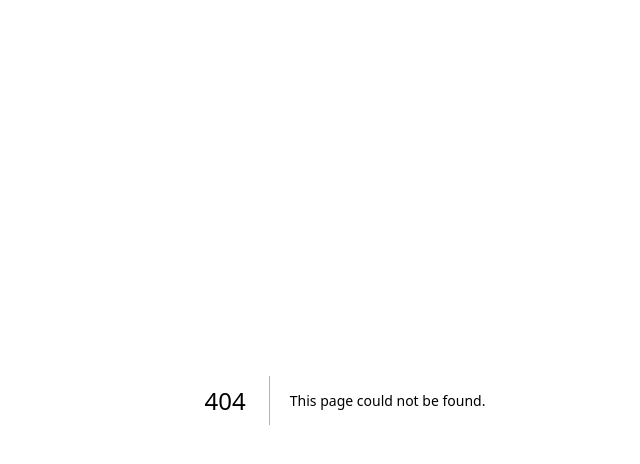
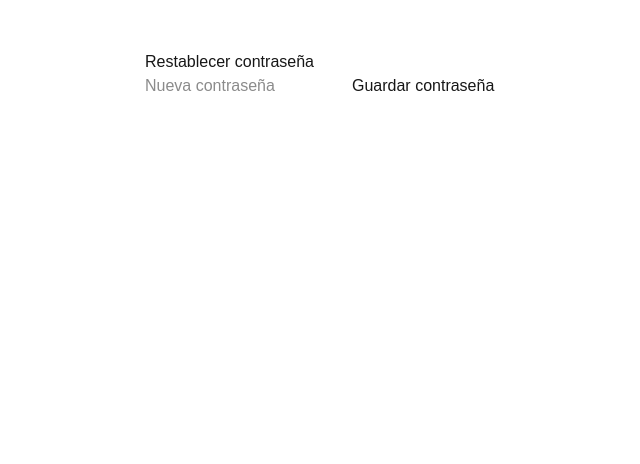
Before and after one commit to Juandamm01/parcial2Pedro, a Next.js app: page /restablecer in a window 1280 px wide. Before the commit this address had no page. Shown: the top 464 px of the page, without its empty margins (295-935 px from the left). Built offline with nearby package versions, Linux system fonts and the light colour scheme.

Commit message:
correo_reset

```diff
--- a/models/Usuario.js
+++ b/models/Usuario.js
@@ -3,6 +3,9 @@ const mongoose = require('mongoose');
 const usuarioSchema = new mongoose.Schema({
   usuario: { type: String, required: true, unique: true },
   contraseña: { type: String, required: true },
+  email: { type: String, required: true, unique: true },
+  resetToken: { type: String, default: null },
+  resetTokenExp: { type: Date, default: null },
 });
 
 module.exports = mongoose.models.Usuario || mongoose.model('Usuario', usuarioSchema);
--- a/src/app/RegistrarUsuario/page.js
+++ b/src/app/RegistrarUsuario/page.js
@@ -1,13 +1,12 @@
 'use client';
 import { useState } from 'react';
 import { useRouter } from 'next/navigation';
+
 export default function RegistroUsuario() {
-  const [form, setForm] = useState({ usuario: '', contraseña: '' });
+  const [form, setForm] = useState({ usuario: '', email: '', contraseña: '' });
   const router = useRouter();
 
-  const handleChange = (e) => {
-    setForm({ ...form, [e.target.name]: e.target.value });
-  };
+  const handleChange = (e) => setForm({ ...form, [e.target.name]: e.target.value });
 
   const handleSubmit = async (e) => {
     e.preventDefault();
@@ -19,7 +18,6 @@ export default function RegistroUsuario() {
     });
 
     const data = await res.json();
-
     if (res.ok) {
       alert('Usuario creado correctamente');
       router.push('/login');
@@ -32,21 +30,9 @@ export default function RegistroUsuario() {
     <div style={{ maxWidth: '400px', margin: 'auto', paddingTop: '50px' }}>
       <h2>Registro de Usuario JUDAGE</h2>
       <form onSubmit={handleSubmit}>
-        <input
-          name="usuario"
-          placeholder="Usuario"
-          value={form.usuario}
-          onChange={handleChange}
-          required
-        />
-        <input
-          name="contraseña"
-          type="password"
-          placeholder="Contraseña"
-          value={form.contraseña}
-          onChange={handleChange}
-          required
-        />
+        <input name="usuario" placeholder="Usuario" value={form.usuario} onChange={handleChange} required />
+        <input name="email" type="email" placeholder="Correo" value={form.email} onChange={handleChange} required />
+        <input name="contraseña" type="password" placeholder="Contraseña" value={form.contraseña} onChange={handleChange} required />
         <button type="submit">Registrar</button>
       </form>
     </div>
--- a/src/app/login/page.js
+++ b/src/app/login/page.js
@@ -6,49 +6,31 @@ export default function Login() {
   const [form, setForm] = useState({ usuario: '', contraseña: '' });
   const router = useRouter();
 
-  const handleChange = (e) => {
-    setForm({ ...form, [e.target.name]: e.target.value });
-  };
+  const handleChange = (e) => setForm({ ...form, [e.target.name]: e.target.value });
 
   const handleSubmit = async (e) => {
     e.preventDefault();
-
     const res = await fetch('/api/login', {
       method: 'POST',
       headers: { 'Content-Type': 'application/json' },
       body: JSON.stringify(form),
     });
-
     const data = await res.json();
-
-    if (res.ok) {
-      router.push('/registrar');
-    } else {
-      alert(data.message || 'Error al iniciar sesión');
-    }
+    if (res.ok) router.push('/registrar');
+    else alert(data.message || 'Error al iniciar sesión');
   };
 
   return (
     <div style={{ maxWidth: '400px', margin: 'auto', paddingTop: '50px' }}>
       <h2>Iniciar Sesión JUDAGE</h2>
       <form onSubmit={handleSubmit}>
-        <input
-            name="usuario"
-            placeholder="Usuario"
-            value={form.usuario}
-            onChange={handleChange}
-            required
-        />
-        <input
-            name="contraseña"
-            type="password"
-            placeholder="Contraseña"
-            value={form.contraseña}
-            onChange={handleChange}
-            required
-        />
+        <input name="usuario" placeholder="Usuario" value={form.usuario} onChange={handleChange} required />
+        <input name="contraseña" type="password" placeholder="Contraseña" value={form.contraseña} onChange={handleChange} required />
         <button type="submit">Ingresar</button>
       </form>
+      <p style={{ marginTop: '10px' }}>
+        <a href="/recuperar">¿Olvidaste tu contraseña?</a>
+      </p>
     </div>
   );
 }
--- a/src/app/page.js
+++ b/src/app/page.js
@@ -0,0 +1,17 @@
+'use client';
+import { useRouter } from 'next/navigation';
+
+export default function Home() {
+  const router = useRouter();
+
+  return (
+    <div style={{ textAlign: 'center', paddingTop: '100px' }}>
+      <h1>Bienvenido a JUDAGE</h1>
+      <p>Elige una opción para continuar:</p>
+      <button onClick={() => router.push('/RegistrarUsuario')}>Registrar Usuario</button>
+      <button onClick={() => router.push('/login')} style={{ marginLeft: '10px' }}>
+        Iniciar Sesión
+      </button>
+    </div>
+  );
+}
--- /dev/null
+++ b/src/app/recuperar/page.js
@@ -0,0 +1,27 @@
+'use client';
+import { useState } from 'react';
+
+export default function Recuperar() {
+  const [email, setEmail] = useState('');
+
+  const handleSubmit = async (e) => {
+    e.preventDefault();
+    const res = await fetch('/api/recuperar', {
+      method: 'POST',
+      headers: { 'Content-Type': 'application/json' },
+      body: JSON.stringify({ email }),
+    });
+    const data = await res.json();
+    alert(data.message);
+  };
+
+  return (
+    <div style={{ maxWidth: '400px', margin: 'auto', paddingTop: '50px' }}>
+      <h2>Recuperar contraseña</h2>
+      <form onSubmit={handleSubmit}>
+        <input type="email" placeholder="Correo registrado" value={email} onChange={(e) => setEmail(e.target.value)} required />
+        <button type="submit">Enviar enlace</button>
+      </form>
+    </div>
+  );
+}
--- /dev/null
+++ b/src/app/restablecer/page.js
@@ -0,0 +1,39 @@
+'use client';
+import { useState, useEffect } from 'react';
+import { useSearchParams, useRouter } from 'next/navigation';
+
+export default function Restablecer() {
+  const params = useSearchParams();
+  const router = useRouter();
+  const token = params.get('token');
+
+  const [contraseña, setContraseña] = useState('');
+
+  const handleSubmit = async (e) => {
+    e.preventDefault();
+    const res = await fetch('/api/restablecer', {
+      method: 'POST',
+      headers: { 'Content-Type': 'application/json' },
+      body: JSON.stringify({ token, contraseña }),
+    });
+    const data = await res.json();
+    alert(data.message);
+    if (res.ok) router.push('/login');
+  };
+
+  return (
+    <div style={{ maxWidth: '400px', margin: 'auto', paddingTop: '50px' }}>
+      <h2>Restablecer contraseña</h2>
+      <form onSubmit={handleSubmit}>
+        <input
+          type="password"
+          placeholder="Nueva contraseña"
+          value={contraseña}
+          onChange={(e) => setContraseña(e.target.value)}
+          required
+        />
+        <button type="submit">Guardar contraseña</button>
+      </form>
+    </div>
+  );
+}
--- a/src/pages/api/RegistrarUsuario.js
+++ b/src/pages/api/RegistrarUsuario.js
@@ -2,24 +2,30 @@ import { connectAtlas } from '../../../lib/mongodbAtlas';
 import Usuario from '../../../models/Usuario';
 
 export default async function handler(req, res) {
-  if (req.method !== 'POST') return res.status(405).end();
+  if (req.method !== 'POST') {
+    return res.status(405).json({ message: 'Método no permitido' });
+  }
 
   try {
     await connectAtlas();
 
-    const { usuario, contraseña } = req.body;
+    const { usuario, email, contraseña } = req.body;
 
-    const existe = await Usuario.findOne({ usuario });
-    if (existe) {
-      return res.status(409).json({ message: 'El usuario ya existe' });
+    if (!usuario || !email || !contraseña) {
+      return res.status(400).json({ message: 'Todos los campos son obligatorios' });
     }
 
-    const nuevoUsuario = new Usuario({ usuario, contraseña });
+    const existe = await Usuario.findOne({ $or: [{ usuario }, { email }] });
+    if (existe) {
+      return res.status(409).json({ message: 'El usuario o el correo ya existen' });
+    }
+
+    const nuevoUsuario = new Usuario({ usuario, email, contraseña });
     await nuevoUsuario.save();
 
     res.status(201).json({ message: 'Usuario registrado correctamente' });
-} catch (error) {
-    console.error('Error al registrar usuario:', error);
-    res.status(500).json({ message: 'Error en el servidor', error });
+  } catch (error) {
+    console.error('❌ Error al registrar usuario:', error);
+    res.status(500).json({ message: 'Error en el servidor', error: error.message });
+  }
 }
-}
--- /dev/null
+++ b/src/pages/api/recuperar.js
@@ -0,0 +1,38 @@
+import { connectAtlas } from '../../../lib/mongodbAtlas';
+import Usuario from '../../../models/Usuario';
+import nodemailer from 'nodemailer';
+import crypto from 'crypto';
+
+export default async function handler(req, res) {
+  if (req.method !== 'POST') return res.status(405).end();
+  await connectAtlas();
+
+  const { email } = req.body;
+  const usuario = await Usuario.findOne({ email });
+  if (!usuario) return res.status(404).json({ message: 'Correo no registrado' });
+
+  const token = crypto.randomBytes(32).toString('hex');
+  usuario.resetToken = token;
+  usuario.resetTokenExp = Date.now() + 3600000; // 1 hora
+  await usuario.save();
+
+  const resetLink = `${process.env.NEXT_PUBLIC_APP_URL}/restablecer?token=${token}`;
+
+  const transporter = nodemailer.createTransport({
+    service: 'gmail',
+    auth: {
+      user: process.env.EMAIL_USER,
+      pass: process.env.EMAIL_PASS,
+    },
+  });
+
+  await transporter.sendMail({
+    from: `"JUDAGE Soporte" <${process.env.EMAIL_USER}>`,
+    to: email,
+    subject: 'Restablecer contraseña',
+    html: `<p>Haz clic en el siguiente enlace para restablecer tu contraseña:</p>
+           <a href="${resetLink}">${resetLink}</a>`,
+  });
+
+  res.status(200).json({ message: 'Correo enviado. Revisa tu bandeja de entrada.' });
+}
--- /dev/null
+++ b/src/pages/api/restablecer.js
@@ -0,0 +1,22 @@
+import { connectAtlas } from '../../../lib/mongodbAtlas';
+import Usuario from '../../../models/Usuario';
+
+export default async function handler(req, res) {
+  if (req.method !== 'POST') return res.status(405).end();
+  await connectAtlas();
+
+  const { token, contraseña } = req.body;
+  const usuario = await Usuario.findOne({
+    resetToken: token,
+    resetTokenExp: { $gt: Date.now() },
+  });
+
+  if (!usuario) return res.status(400).json({ message: 'Token inválido o expirado' });
+
+  usuario.contraseña = contraseña;
+  usuario.resetToken = null;
+  usuario.resetTokenExp = null;
+  await usuario.save();
+
+  res.status(200).json({ message: 'Contraseña actualizada correctamente' });
+}
```
Also changed, not shown: 2 other files (tests, documents, lock files or other folders). Lines whose indentation alone changed are shown as unchanged.
